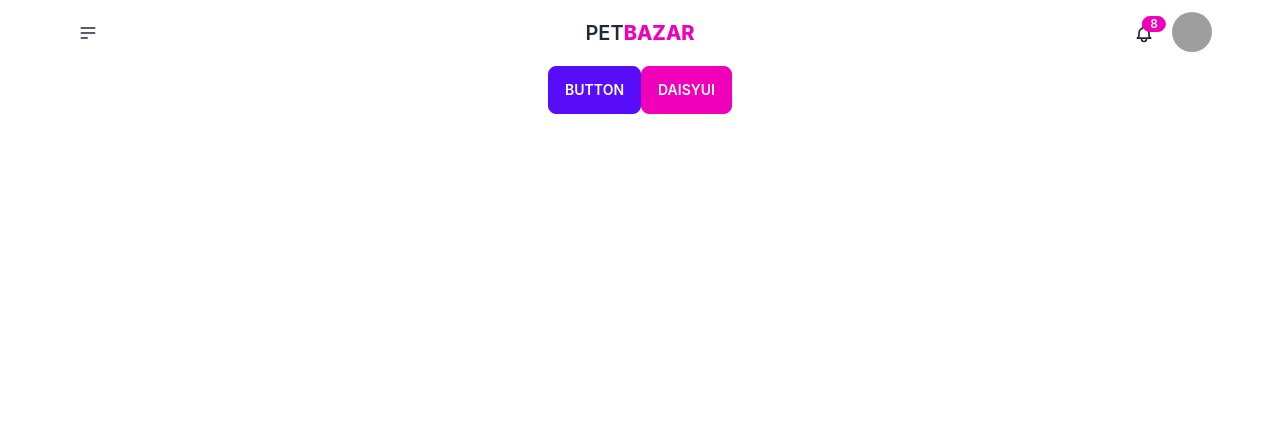
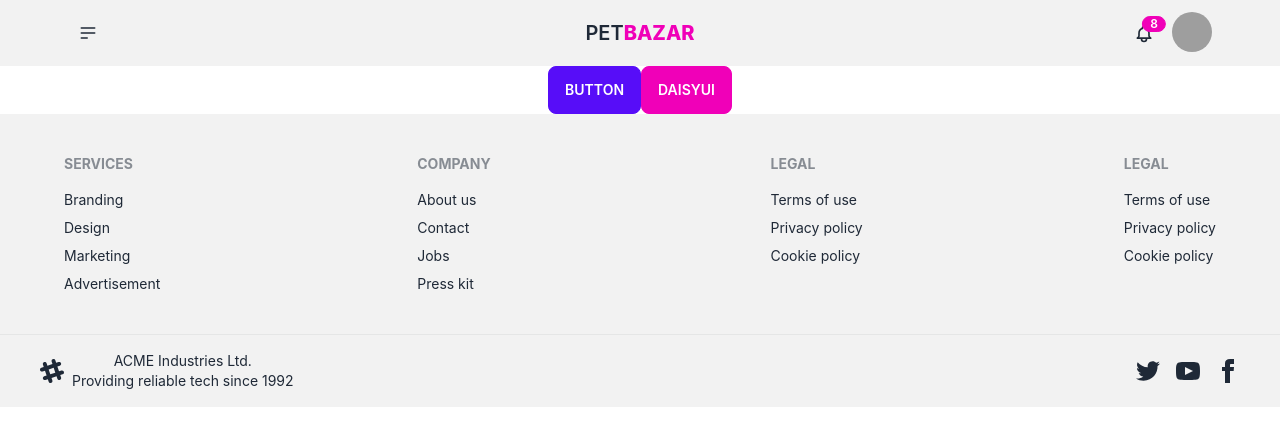
Before and after one commit to abir14016/petbazar-client, a React (Create React App) app: page / in a window 1280 px wide. Shown: the top 446 px of the page. Built offline with nearby package versions, Linux system fonts and the light colour scheme; grey boxes are pictures that could not be loaded.

Commit message:
demo footer

```diff
--- a/src/App.js
+++ b/src/App.js
@@ -1,4 +1,5 @@
 import './App.css';
+import Footer from './Pages/Shared/Footer/Footer';
 import Header from './Pages/Shared/Header/Header';
 
 function App() {
@@ -7,6 +8,7 @@
       <Header></Header>
       <button className="btn btn-primary">Button</button>
       <button className="btn btn-secondary">DaisyUi</button>
+      <Footer></Footer>
     </div>
   );
 }
--- a/src/Pages/Shared/Footer/Footer.js
+++ b/src/Pages/Shared/Footer/Footer.js
@@ -0,0 +1,51 @@
+import React from 'react';
+
+const Footer = () => {
+    return (
+        <div className='bg-base-200'>
+            <footer class="footer p-10 text-base-content md:container md:mx-auto grid grid-cols-2 md:grid-cols-3 lg-grid-cols-4">
+                <div>
+                    <span class="footer-title">Services</span>
+                    <a class="link link-hover">Branding</a>
+                    <a class="link link-hover">Design</a>
+                    <a class="link link-hover">Marketing</a>
+                    <a class="link link-hover">Advertisement</a>
+                </div>
+                <div>
+                    <span class="footer-title">Company</span>
+                    <a class="link link-hover">About us</a>
+                    <a class="link link-hover">Contact</a>
+                    <a class="link link-hover">Jobs</a>
+                    <a class="link link-hover">Press kit</a>
+                </div>
+                <div>
+                    <span class="footer-title">Legal</span>
+                    <a class="link link-hover">Terms of use</a>
+                    <a class="link link-hover">Privacy policy</a>
+                    <a class="link link-hover">Cookie policy</a>
+                </div>
+                <div>
+                    <span class="footer-title">Legal</span>
+                    <a class="link link-hover">Terms of use</a>
+                    <a class="link link-hover">Privacy policy</a>
+                    <a class="link link-hover">Cookie policy</a>
+                </div>
+            </footer>
+            <footer class="footer px-10 py-4 border-t bg-base-200 text-base-content border-base-300">
+                <div class="items-center grid-flow-col">
+                    <svg width="24" height="24" viewBox="0 0 24 24" xmlns="http://www.w3.org/2000/svg" fill-rule="evenodd" clip-rule="evenodd" class="fill-current"><path d="M22.672 15.226l-2.432.811.841 2.515c.33 1.019-.209 2.127-1.23 2.456-1.15.325-2.148-.321-2.463-1.226l-.84-2.518-5.013 1.677.84 2.517c.391 1.203-.434 2.542-1.831 2.542-.88 0-1.601-.564-1.86-1.314l-.842-2.516-2.431.809c-1.135.328-2.145-.317-2.463-1.229-.329-1.018.211-2.127 1.231-2.456l2.432-.809-1.621-4.823-2.432.808c-1.355.384-2.558-.59-2.558-1.839 0-.817.509-1.582 1.327-1.846l2.433-.809-.842-2.515c-.33-1.02.211-2.129 1.232-2.458 1.02-.329 2.13.209 2.461 1.229l.842 2.515 5.011-1.677-.839-2.517c-.403-1.238.484-2.553 1.843-2.553.819 0 1.585.509 1.85 1.326l.841 2.517 2.431-.81c1.02-.33 2.131.211 2.461 1.229.332 1.018-.21 2.126-1.23 2.456l-2.433.809 1.622 4.823 2.433-.809c1.242-.401 2.557.484 2.557 1.838 0 .819-.51 1.583-1.328 1.847m-8.992-6.428l-5.01 1.675 1.619 4.828 5.011-1.674-1.62-4.829z"></path></svg>
+                    <p>ACME Industries Ltd. <br />Providing reliable tech since 1992</p>
+                </div>
+                <div class="md:place-self-center md:justify-self-end">
+                    <div class="grid grid-flow-col gap-4">
+                        <a><svg xmlns="http://www.w3.org/2000/svg" width="24" height="24" viewBox="0 0 24 24" class="fill-current"><path d="M24 4.557c-.883.392-1.832.656-2.828.775 1.017-.609 1.798-1.574 2.165-2.724-.951.564-2.005.974-3.127 1.195-.897-.957-2.178-1.555-3.594-1.555-3.179 0-5.515 2.966-4.797 6.045-4.091-.205-7.719-2.165-10.148-5.144-1.29 2.213-.669 5.108 1.523 6.574-.806-.026-1.566-.247-2.229-.616-.054 2.281 1.581 4.415 3.949 4.89-.693.188-1.452.232-2.224.084.626 1.956 2.444 3.379 4.6 3.419-2.07 1.623-4.678 2.348-7.29 2.04 2.179 1.397 4.768 2.212 7.548 2.212 9.142 0 14.307-7.721 13.995-14.646.962-.695 1.797-1.562 2.457-2.549z"></path></svg></a>
+                        <a><svg xmlns="http://www.w3.org/2000/svg" width="24" height="24" viewBox="0 0 24 24" class="fill-current"><path d="M19.615 3.184c-3.604-.246-11.631-.245-15.23 0-3.897.266-4.356 2.62-4.385 8.816.029 6.185.484 8.549 4.385 8.816 3.6.245 11.626.246 15.23 0 3.897-.266 4.356-2.62 4.385-8.816-.029-6.185-.484-8.549-4.385-8.816zm-10.615 12.816v-8l8 3.993-8 4.007z"></path></svg></a>
+                        <a><svg xmlns="http://www.w3.org/2000/svg" width="24" height="24" viewBox="0 0 24 24" class="fill-current"><path d="M9 8h-3v4h3v12h5v-12h3.642l.358-4h-4v-1.667c0-.955.192-1.333 1.115-1.333h2.885v-5h-3.808c-3.596 0-5.192 1.583-5.192 4.615v3.385z"></path></svg></a>
+                    </div>
+                </div>
+            </footer>
+        </div>
+    );
+};
+
+export default Footer;
--- a/src/Pages/Shared/Header/Header.js
+++ b/src/Pages/Shared/Header/Header.js
@@ -2,7 +2,8 @@
 
 const Header = () => {
     return (
-        <div className="navbar bg-base-100 md:container md:mx-auto">
+        <header className='bg-base-200'>
+            <div className="navbar md:container md:mx-auto">
                 <div className="navbar-start">
                     <div className="dropdown">
                         <label tabIndex="0" className="btn btn-ghost btn-circle">
@@ -59,6 +60,7 @@
                     </div>
                 </div>
             </div>
+        </header>
     );
 };
 
```
Lines whose indentation alone changed are shown as unchanged.
